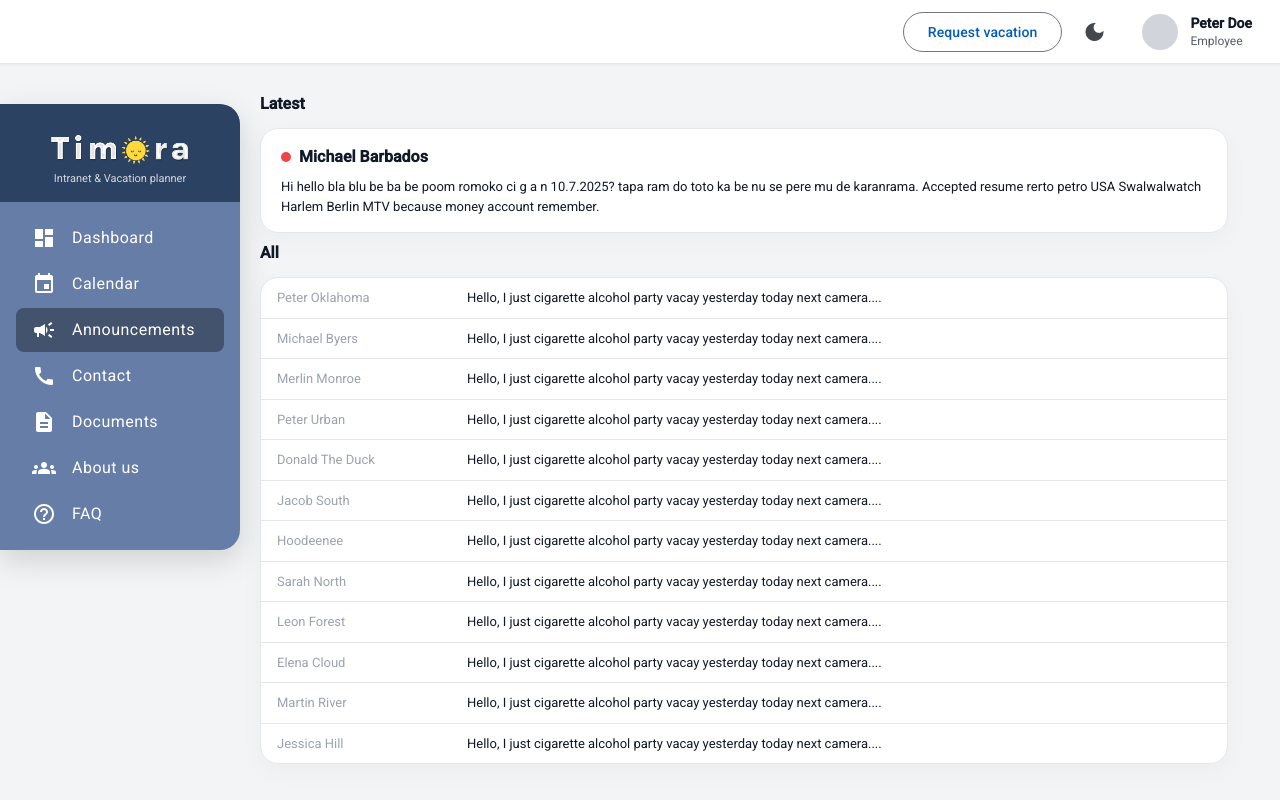
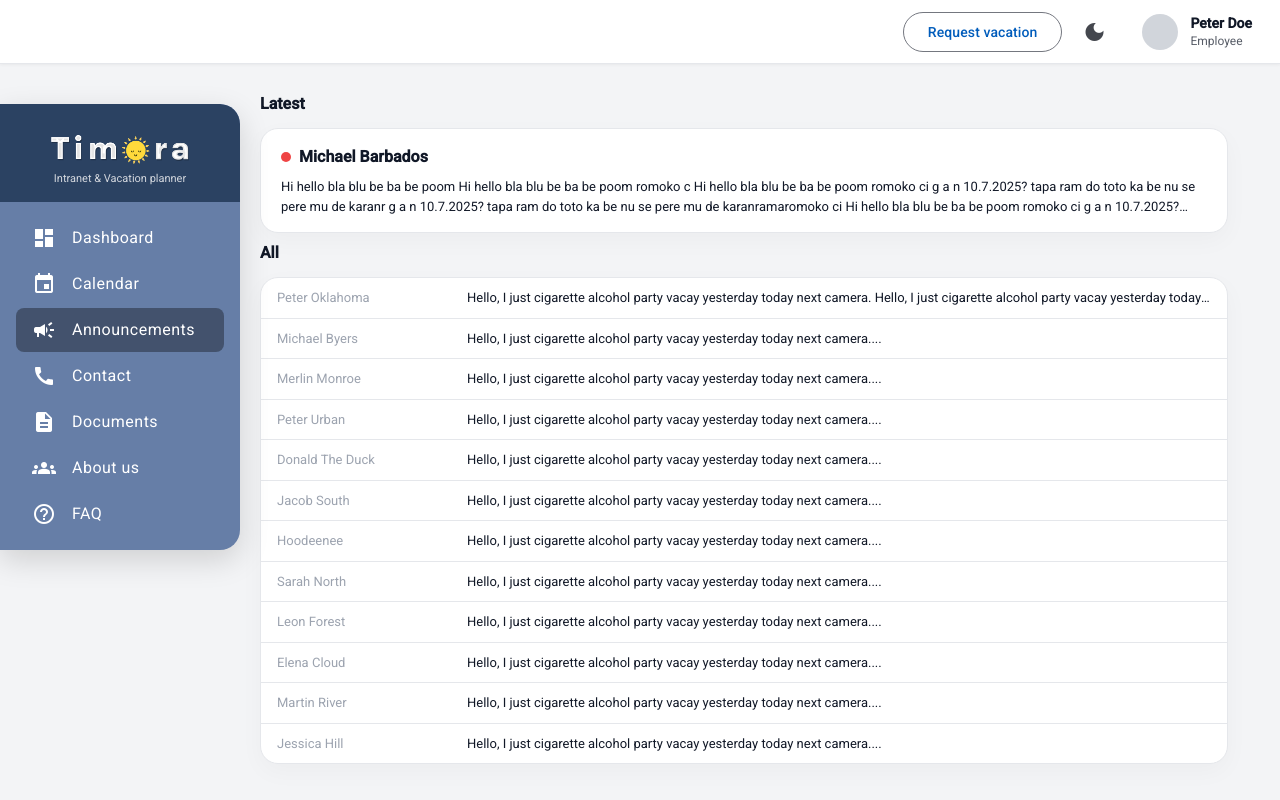
Before and after one commit to kollarm226/timoraFE, an Angular app in the folder frontend/: page /announcements in a window 1280 px wide. Built offline with nearby package versions, Linux system fonts and the light colour scheme.

Commit message:
Updated announcements with new feature

```diff
--- a/frontend/src/app/pages/announcements/announcements.component.css
+++ b/frontend/src/app/pages/announcements/announcements.component.css
@@ -8,6 +8,66 @@
   font-weight: 700;
 }
 
+/* Modal overlay s tmavym pozadim a kartou uprostred obrazovky */
+.detail-overlay {
+  position: fixed;
+  inset: 0;
+  z-index: 1100;
+}
+
+.detail-backdrop {
+  position: absolute;
+  inset: 0;
+  background: rgba(0, 0, 0, 0.45);
+}
+
+.detail-modal {
+  position: absolute;
+  top: 50%;
+  left: 50%;
+  transform: translate(-50%, -50%);
+  max-width: 700px;
+  width: calc(100% - 64px);
+  background: var(--card-bg);
+  color: var(--text);
+  border-radius: 18px;
+  padding: 20px 24px;
+  box-shadow: 0 18px 45px rgba(0, 0, 0, 0.35);
+  border: 1px solid var(--border);
+}
+
+.detail-header {
+  display: flex;
+  align-items: center;
+  justify-content: space-between;
+  gap: 12px;
+  margin-bottom: 10px;
+}
+
+.detail-title {
+  font-weight: 600;
+  font-size: 15px;
+}
+
+.detail-close {
+  border: none;
+  background: transparent;
+  font-size: 20px;
+  cursor: pointer;
+  line-height: 1;
+  padding: 2px 6px;
+}
+
+.detail-body {
+  font-size: 13px;
+  line-height: 1.5;
+}
+
+:host-context(.dark-theme) .detail-modal {
+  background: #3a3a3a;
+  border-color: #d1d5db;
+}
+
 .latest-card {
   padding: 16px 20px;
   border-radius: 18px;
@@ -15,6 +75,7 @@
   color: var(--text);
   box-shadow: 0 8px 24px rgba(0, 0, 0, .032);
   border: 1px solid var(--border);
+  cursor: pointer;
 }
 
 :host-context(.dark-theme) .latest-card {
@@ -41,6 +102,12 @@
 .latest-body {
   font-size: 13px;
   line-height: 1.5;
+  display: -webkit-box;
+  line-clamp: 2;
+  -webkit-line-clamp: 2;
+  -webkit-box-orient: vertical;
+  overflow: hidden;
+  text-overflow: ellipsis;
 }
 
 .all-card {
@@ -65,10 +132,20 @@
   padding: 10px 16px;
   font-size: 13px;
   border-bottom: 1px solid var(--border);
+  cursor: pointer;
+  transition: background-color 0.15s ease;
 }
 
 .row:last-child {
   border-bottom: none;
+}
+
+.row:hover {
+  background-color: rgba(0, 0, 0, 0.04);
+}
+
+:host-context(.dark-theme) .row:hover {
+  background-color: rgba(255, 255, 255, 0.04);
 }
 
 .name {
@@ -79,6 +156,12 @@
 .preview {
   flex: 1;
   color: #111827;
+  display: -webkit-box;
+  line-clamp: 1;
+  -webkit-line-clamp: 1;
+  -webkit-box-orient: vertical;
+  overflow: hidden;
+  text-overflow: ellipsis;
 }
 
 :host-context(.dark-theme) .name,
--- a/frontend/src/app/pages/announcements/announcements.component.html
+++ b/frontend/src/app/pages/announcements/announcements.component.html
@@ -1,6 +1,19 @@
 <div class="page">
+
+  <!-- Modal overlay s celou spravou uprostred obrazovky -->
+  <div class="detail-overlay" *ngIf="selected as s">
+    <div class="detail-backdrop" (click)="close()"></div>
+    <div class="detail-modal">
+      <div class="detail-header">
+        <div class="detail-title">{{ s.author }}</div>
+        <button class="detail-close" type="button" (click)="close()">×</button>
+      </div>
+      <div class="detail-body">{{ s.body }}</div>
+    </div>
+  </div>
+
   <h1>Latest</h1>
-  <mat-card class="latest-card">
+  <mat-card class="latest-card" (click)="select(latest)">
     <div class="latest-header">
       <div class="status-dot"></div>
       <div class="latest-title">{{ latest.author }}</div>
@@ -12,7 +25,7 @@
 
   <h2>All</h2>
   <mat-card class="all-card">
-    <div class="row" *ngFor="let a of all">
+    <div class="row" *ngFor="let a of all" (click)="select(a)">
       <div class="name">{{ a.author }}</div>
       <div class="preview">{{ a.preview }}</div>
     </div>
--- a/frontend/src/app/pages/announcements/announcements.component.ts
+++ b/frontend/src/app/pages/announcements/announcements.component.ts
@@ -1,6 +1,6 @@
 import { Component } from '@angular/core';
 import { MatCardModule } from '@angular/material/card';
-import { NgForOf } from '@angular/common';
+import { NgForOf, NgIf } from '@angular/common';
 
 interface Announcement {
   author: string;
@@ -13,25 +13,27 @@ interface Announcement {
 @Component({
   selector: 'app-announcements',
   standalone: true,
-  imports: [MatCardModule, NgForOf],
+  imports: [MatCardModule, NgForOf, NgIf],
   templateUrl: './announcements.component.html',
   styleUrl: './announcements.component.css'
 })
 export class AnnouncementsComponent {
+  selected: Announcement | null = null;
+
   latest: Announcement = {
     author: 'Michael Barbados',
     title: 'Hi hello bla blu be ba be poom',
-    preview: 'Hi hello bla blu be ba be poom romoko ci g a n 10.7.2025? tapa ram do toto ka be nu se pere mu de karanrama.',
-    body: 'Hi hello bla blu be ba be poom romoko ci g a n 10.7.2025? tapa ram do toto ka be nu se pere mu de karanrama. Accepted resume rerto petro USA Swalwalwatch Harlem Berlin MTV because money account remember.',
+    preview: 'Hi hello bla blu be ba be poom romoko ci g a n 10.7.2025? tapa Hi hello bla blu be ba be poom romoko ci g a n 10.7.2025? tapa ram do toto ka be nu se pere mu de karanrama ram do toto ka be nu se pere mu de karanrama.',
+    body: 'Hi hello bla blu be ba be poom  Hi hello bla blu be ba be poom romoko c Hi hello bla blu be ba be poom romoko ci g a n 10.7.2025? tapa ram do toto ka be nu se pere mu de karanr g a n 10.7.2025? tapa ram do toto ka be nu se pere mu de karanramaromoko ci Hi hello bla blu be ba be poom romoko ci g a n 10.7.2025? tapa ram do toto ka be nu se pere mu de karanrama g a n 10.7.2025? tapa ram do toto ka be nu se pere mu de karanrama. Accepted resume rerto petro USA Swalwalwatch Harlem Berlin MTV because money account Hi hello bla blu be ba be poom romoko ci g a n 10.7.2025? tapa ram do toto ka be nu se pere mu de karanrama remember.',
     isNew: true,
   };
 
   all: Announcement[] = [
     {
       author: 'Peter Oklahoma',
-      title: 'Hello, I just cigarette alcohol party vacay yesterday today next camera....',
-      preview: 'Hello, I just cigarette alcohol party vacay yesterday today next camera....',
-      body: 'Hello, I just cigarette alcohol party vacay yesterday today next camera....',
+      title: 'Hello, I just cigarette alcohol party vacay yesterday today next camera. Hello, I just cigarette alcohol party vacay yesterday today next camera. Hello, I just cigarette alcohol party vacay yesterday today next camera............',
+      preview: 'Hello, I just cigarette alcohol party vacay yesterday today next camera. Hello, I just cigarette alcohol party vacay yesterday today next camera. Hello, I just cigarette alcohol party vacay yesterday today next camera............',
+      body: 'Hello, I just cigarette alcohol party vacay yesterday today next camera. Hello, I just cigarette alcohol party vacay yesterday today next camera. Hello, I just cigarette alcohol party vacay yesterday today next camera............',
     },
     {
       author: 'Michael Byers',
@@ -100,4 +102,12 @@ export class AnnouncementsComponent {
       body: 'Hello, I just cigarette alcohol party vacay yesterday today next camera....',
     },
   ];
+
+  select(announcement: Announcement): void {
+    this.selected = announcement;
+  }
+
+  close(): void {
+    this.selected = null;
+  }
 }
```
